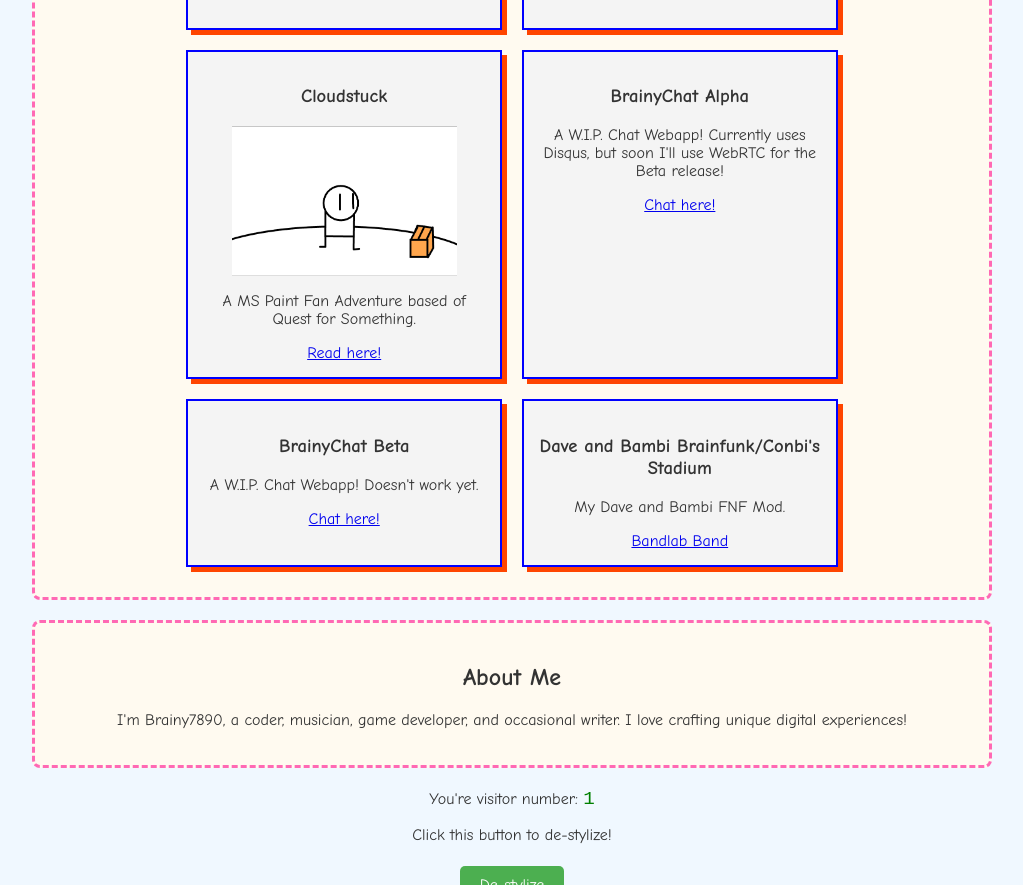
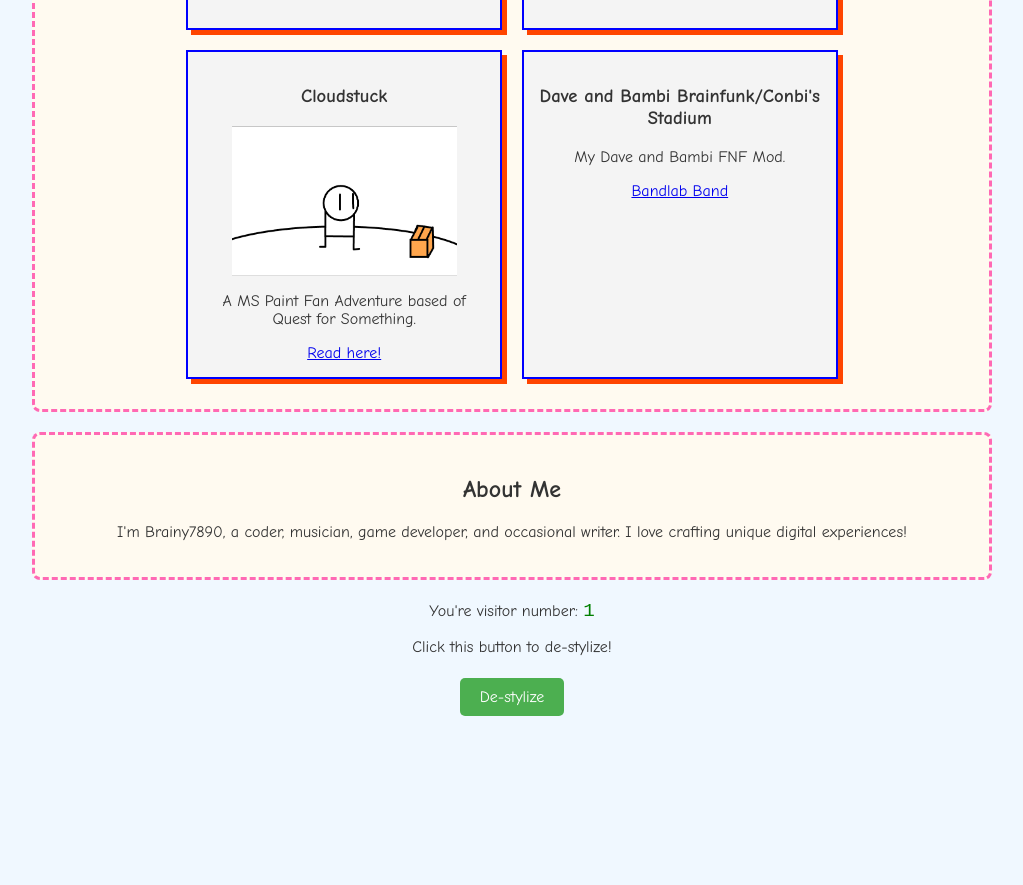
Before and after one commit to Brainy0789/brainy0789.github.io, a website: page index.html in a window 1280 px wide. Shown: the part 1529-2414 px from the top of the page, without its empty margins (128-1151 px from the left). After the commit the page ends 2285 px from the top, so only its background shows below. Drawn offline with Linux system fonts and the light colour scheme.

Commit message:
Update index.html

```diff
--- a/index.html
+++ b/index.html
@@ -73,16 +73,6 @@
                 <a href="https://mspfa.com/?s=59870">Read here!</a>
             </div>
             <div class="project-card">
-                <h3>BrainyChat Alpha</h3>
-                <p>A W.I.P. Chat Webapp! Currently uses Disqus, but soon I'll use WebRTC for the Beta release!</p>
-                <a href="chat/alpha/index.html">Chat here!</a>
-            </div>
-            <div class="project-card">
-                <h3>BrainyChat Beta</h3>
-                <p>A W.I.P. Chat Webapp! Doesn't work yet.</p>
-                <a href="chat/index.html">Chat here!</a>
-            </div>
-            <div class="project-card">
                 <h3>Dave and Bambi Brainfunk/Conbi's Stadium</h3>
                 <p>My Dave and Bambi FNF Mod.</p>
                 <a href="https://www.bandlab.com/bands/17b259c8-4c07-ef11-aaf0-000d3aa5105b">Bandlab Band</a>
```
